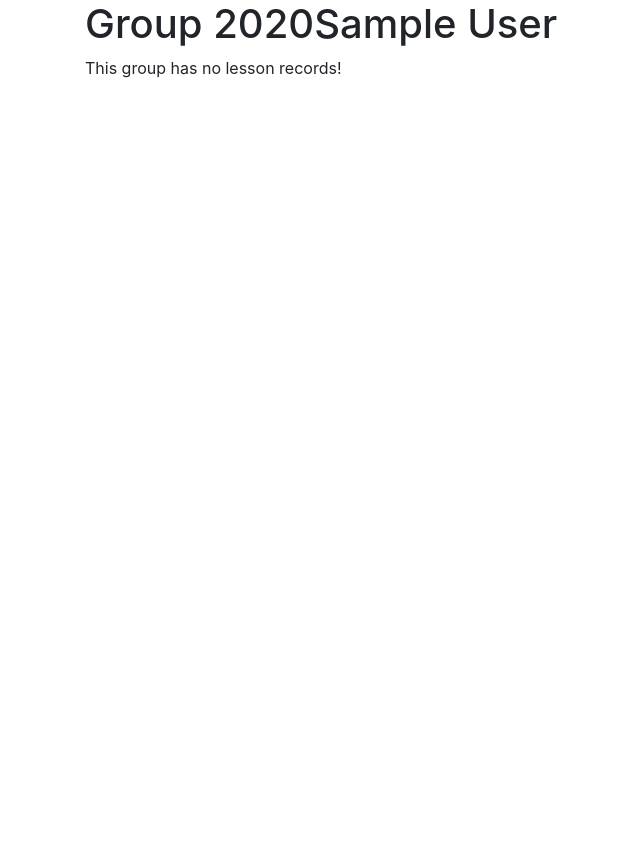
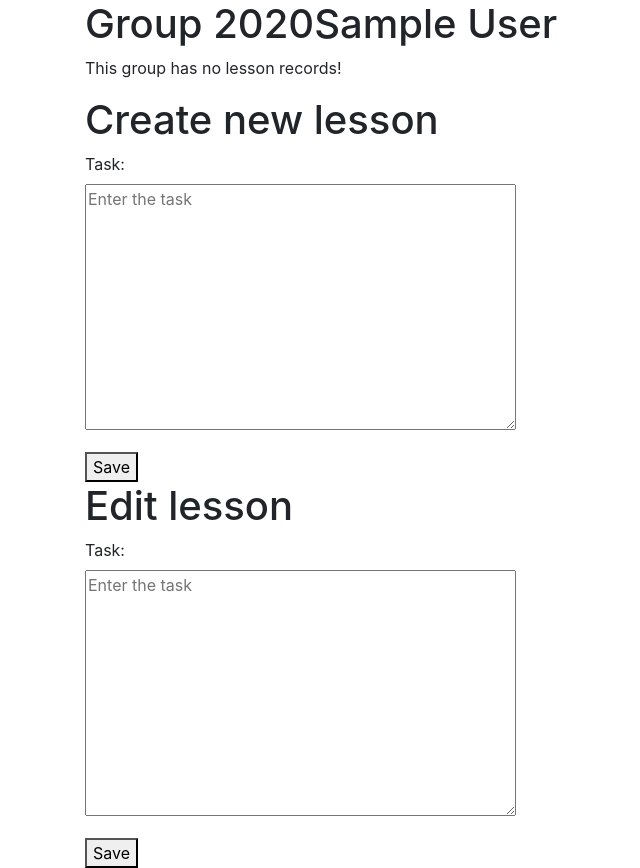
Before and after one commit to irinakulinich3712/english_for_kids, a Django app: page /groups/1/lessons/ in a window 1280 px wide. Shown: the whole page, without its empty margins (0-640 px from the left). Before the commit the page ends 78 px from the top, so only its background shows below. Run offline with Django 3.2, Linux system fonts and the light colour scheme; tables that the repository leaves empty hold one stand-in row (values such as "Sample post"); some libraries are stand-ins or nearby versions.

Commit message:
Render lesson creation and editing forms in the lessons template

```diff
--- a/english_courses/main/templates/main/lessons.html
+++ b/english_courses/main/templates/main/lessons.html
@@ -15,4 +15,42 @@
 <p>This group has no lesson records!</p>
 {% endif %}
 
+<h1>Create new lesson</h1>
+<form method="post">
+    {% csrf_token %}
+    {% for field in create_form %}
+    <p>
+      {{ field.label_tag }}<br>
+      {{ field }}
+      {% if field.help_text %}
+        <small style="color: grey">{{ field.help_text }}</small>
+      {% endif %}
+      {% for error in field.errors %}
+        <p style="color: red">{{ error }}</p>
+      {% endfor %}
+    </p>
+  {% endfor %}
+    <button type="submit">Save</button>
+</form>
+
+
+<h1>Edit lesson</h1>
+<form method="post">
+    {% csrf_token %}
+    {% for field in edit_form %}
+    <p>
+      {{ field.label_tag }}<br>
+      {{ field }}
+      {% if field.help_text %}
+        <small style="color: grey">{{ field.help_text }}</small>
+      {% endif %}
+      {% for error in field.errors %}
+        <p style="color: red">{{ error }}</p>
+      {% endfor %}
+    </p>
+  {% endfor %}
+    <button type="submit">Save</button>
+</form>
+
+
 {% endblock %}
```
